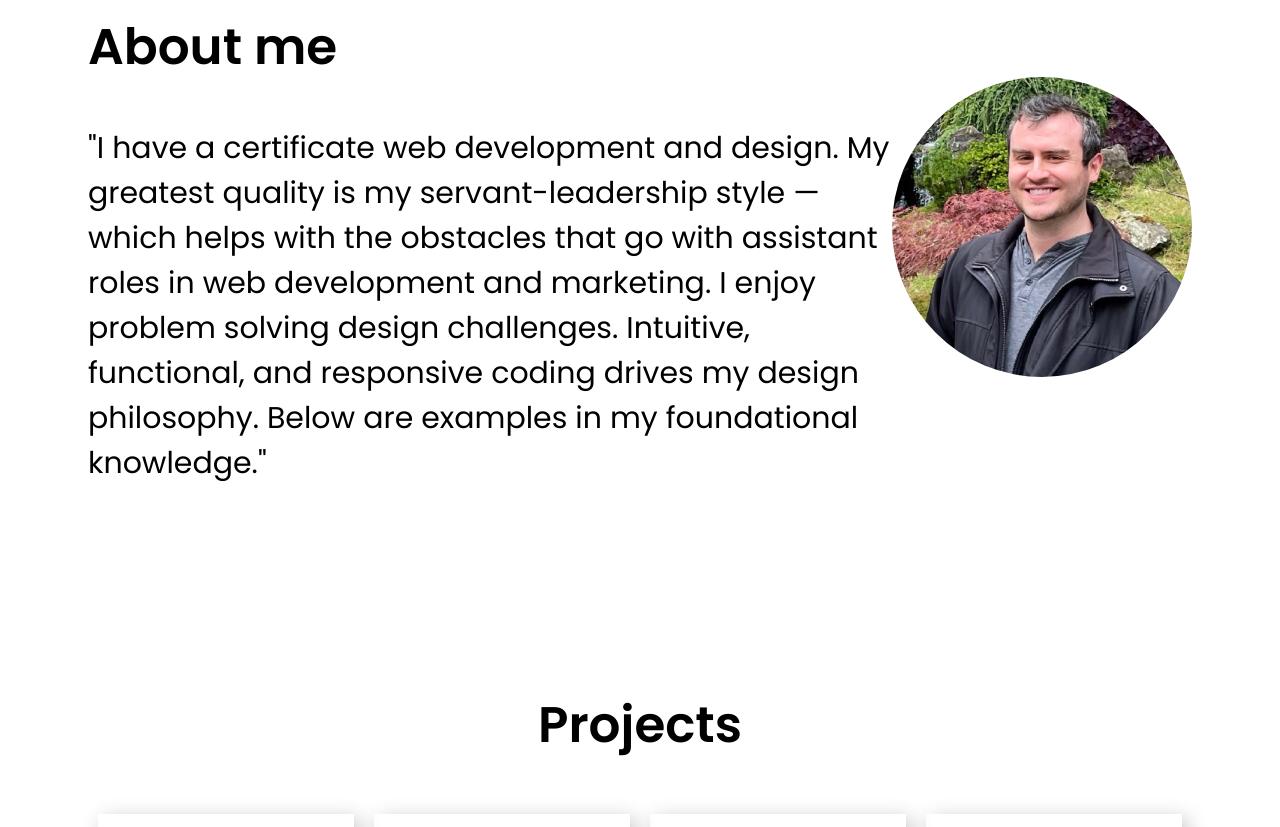
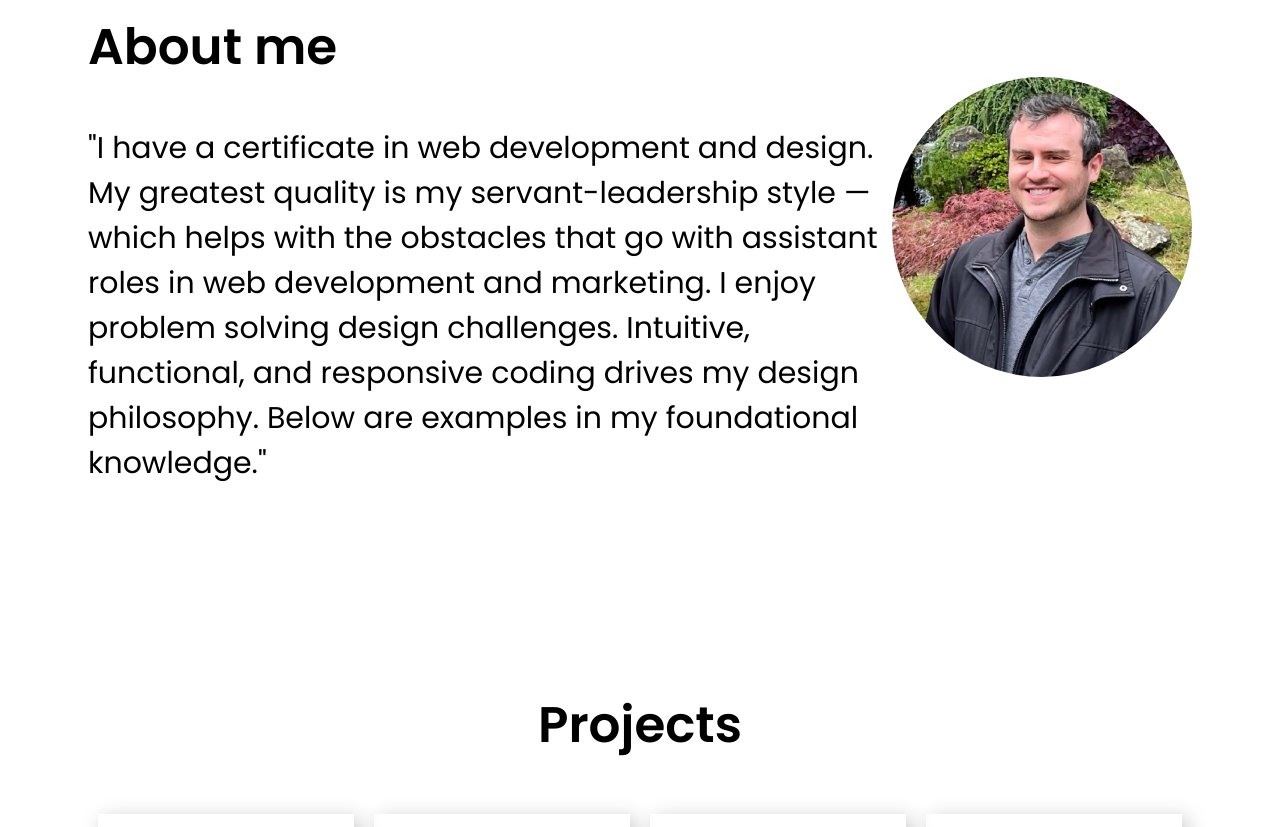
Before and after one commit to cfshirtz/cs-responsive-portfolio, a plain HTML site: page index.html in a window 1280 px wide. Shown: the part 920-1747 px from the top of the page. Drawn offline with Linux system fonts and the light colour scheme.

Commit message:
Add files via upload

```diff
--- a/index.html
+++ b/index.html
@@ -37,7 +37,7 @@
         <section class="sub-section" id="about-me">
           <div class="information">
             <h2>About me</h2>
-              <p>"I have a certificate web development and design. My greatest quality is my servant-leadership style — which helps with the obstacles that go with assistant roles in web development and marketing. I enjoy problem solving design challenges. Intuitive, functional, and responsive coding drives my design philosophy. Below are examples in my foundational knowledge."</p>
+              <p>"I have a certificate in web development and design. My greatest quality is my servant-leadership style — which helps with the obstacles that go with assistant roles in web development and marketing. I enjoy problem solving design challenges. Intuitive, functional, and responsive coding drives my design philosophy. Below are examples in my foundational knowledge."</p>
           </div>
           <div class="headshot-container">
             <img class="headshot" src="cruz.jpg" alt="cruz's headshot"/>
```
